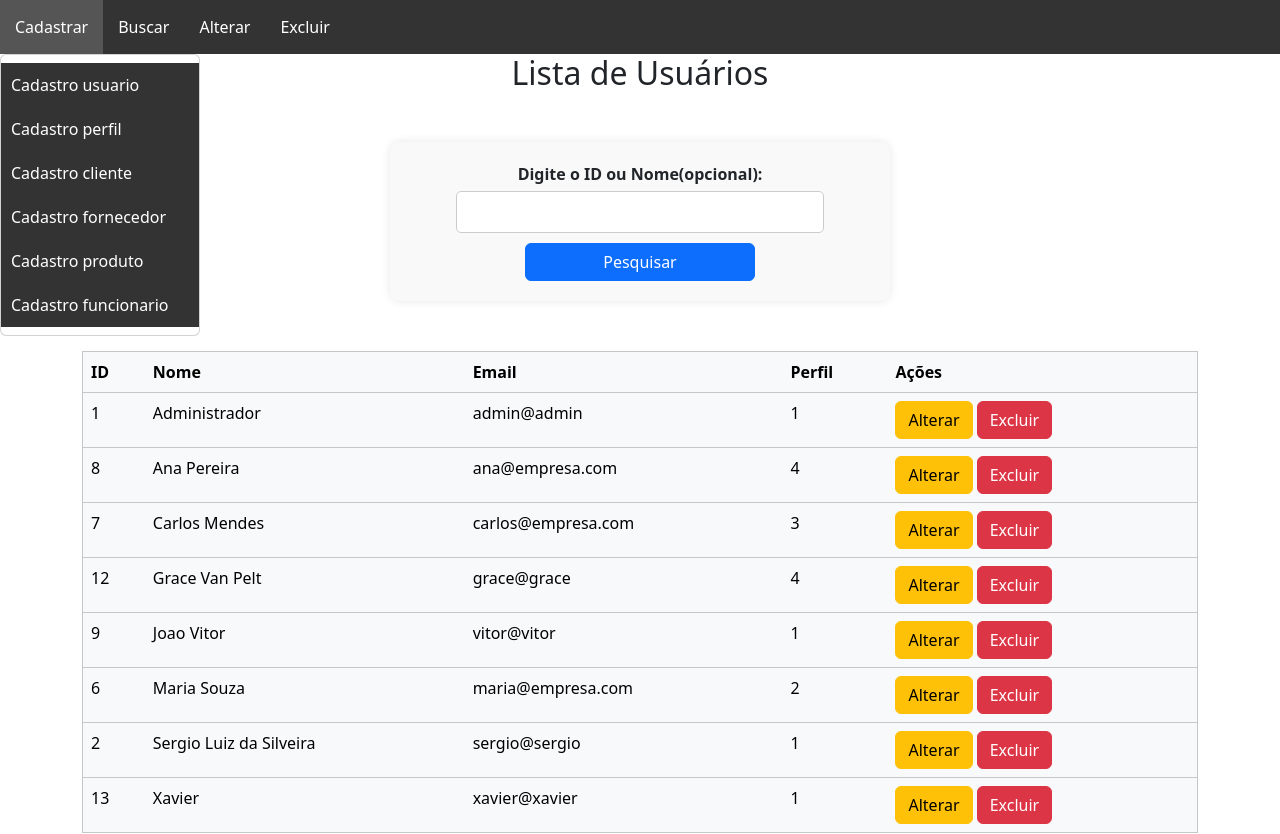
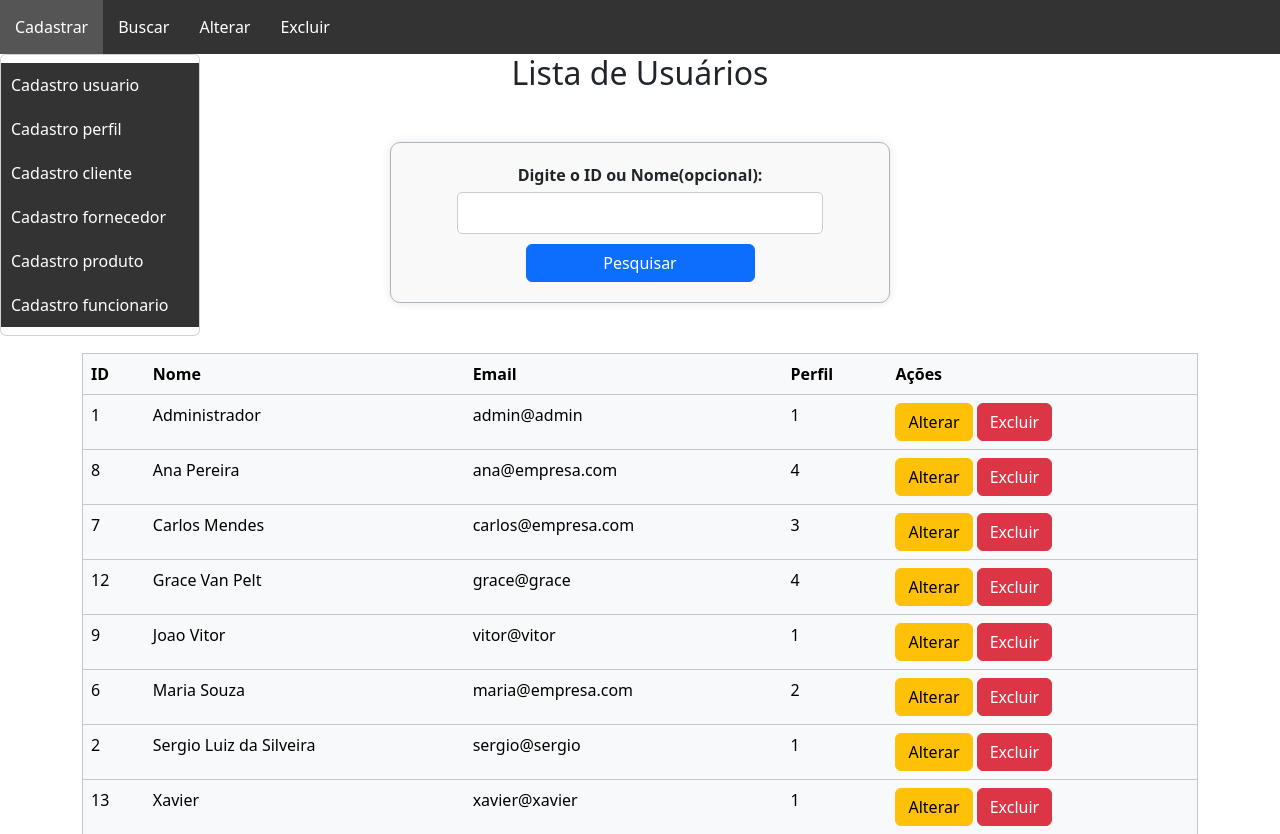
Before and after one commit to eduardoreinert/eduardo_reinert_prova, a PHP site: page /buscar_usuario.php in a window 1280 px wide. Shown: the top 834 px of the page. Run offline with PHP 8.4, Linux system fonts and the light colour scheme; a user stored in the database is signed in; data comes from the database, SQL or seed files in the repository.

Commit message:
Buscar usuario
pequena mudança visual no formulario

```diff
--- a/buscar_usuario.php
+++ b/buscar_usuario.php
@@ -104,7 +104,7 @@
         </ul>
     </nav>
     <h2 align="center">Lista de Usuários</h2>
-    <form action="buscar_usuario.php" method="POST">
+    <form class="border border-dark-subtle" action="buscar_usuario.php" method="POST">
         <label for="busca">Digite o ID ou Nome(opcional): </label>
         <input type="text" id="busca" name="busca">
         <button class="btn btn-primary" type="submit">Pesquisar</button>
```
